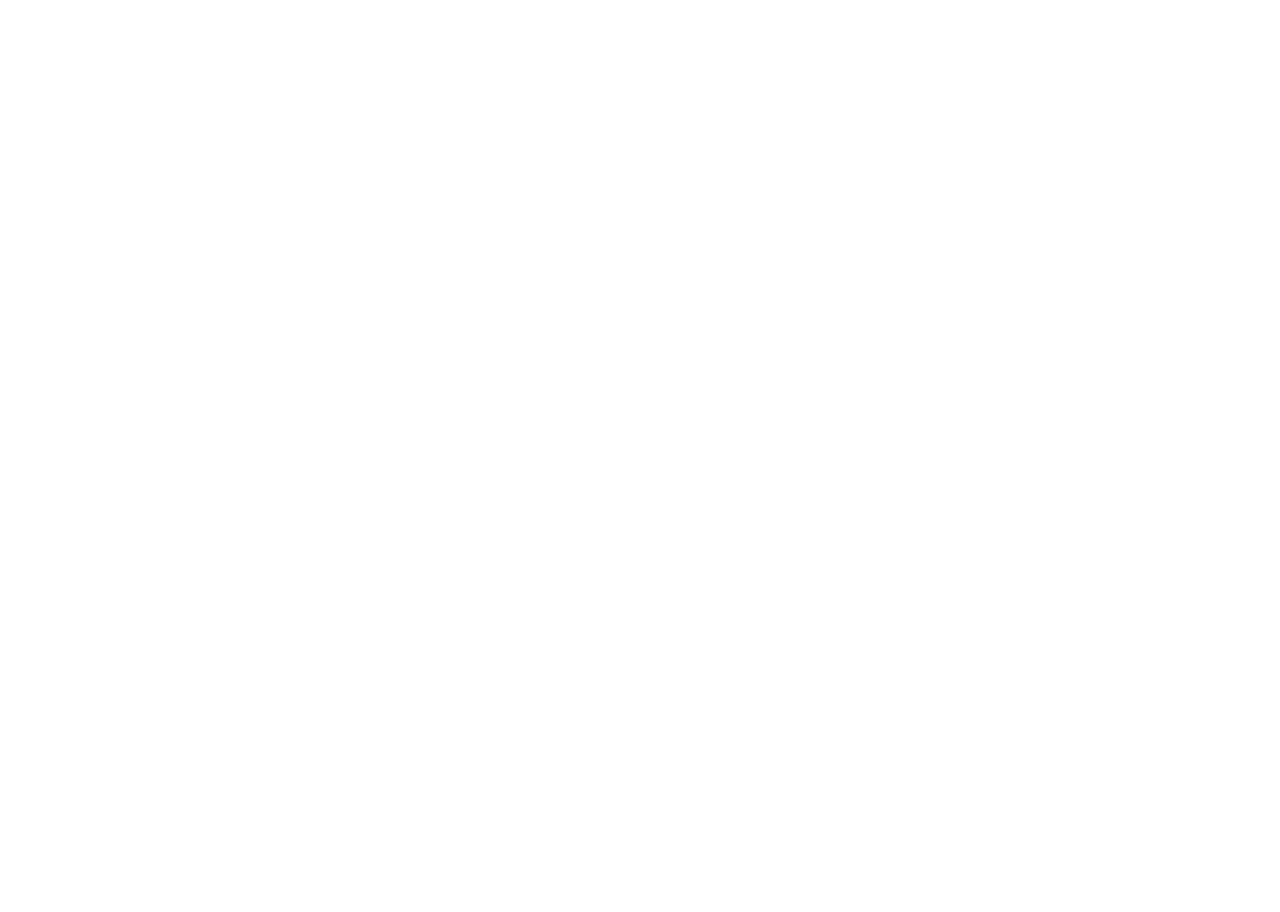
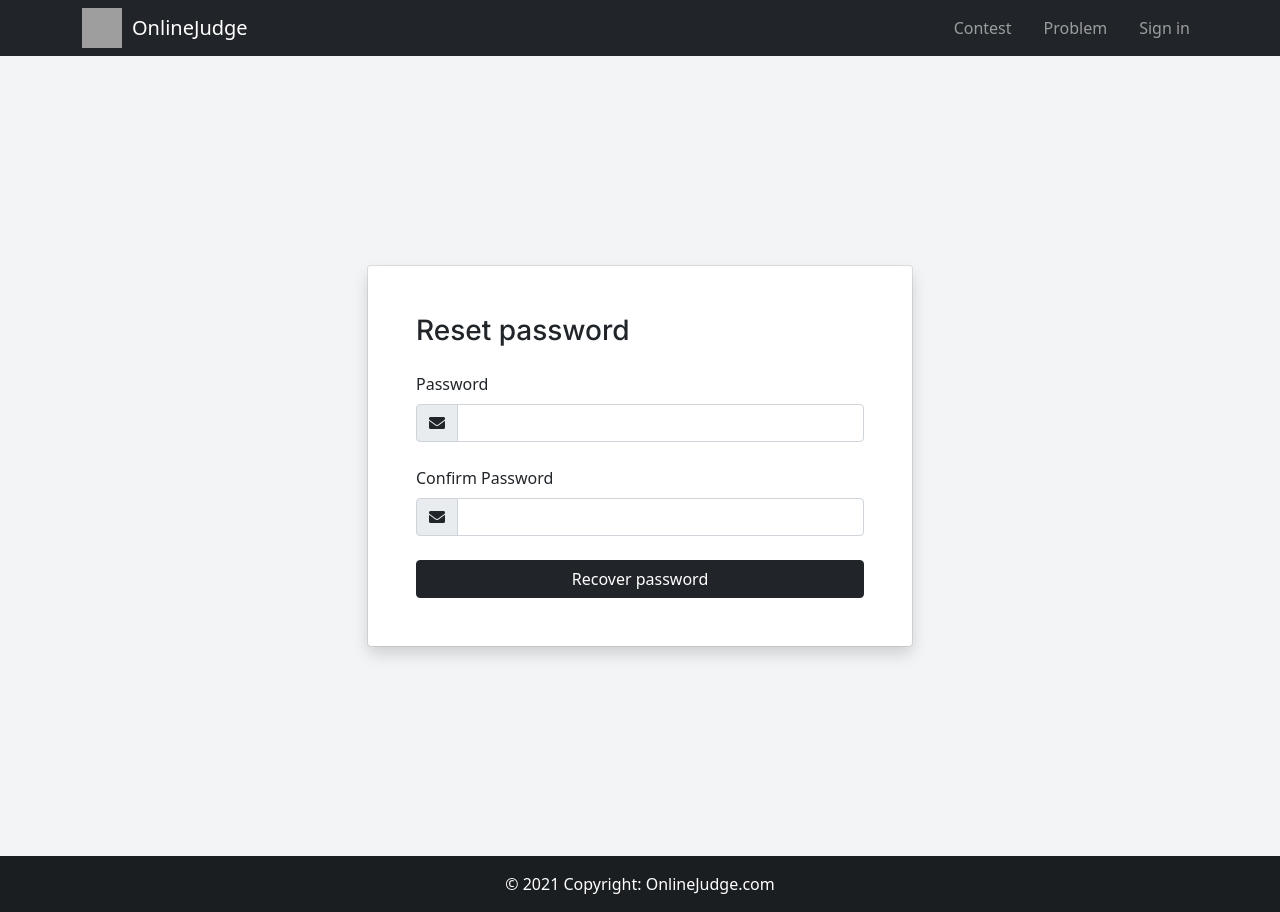
Before and after one commit to lcko1012/online-judge-frontend, a React (Create React App) app: page /reset_password/1 in a window 1280 px wide. Before the commit the page ends 800 px from the top, so only its background shows below. Built offline with nearby package versions, Linux system fonts and the light colour scheme; grey boxes are pictures that could not be loaded.

Commit message:
S2-Password-Reset

```diff
--- a/src/routes/index.js
+++ b/src/routes/index.js
@@ -13,6 +13,7 @@
 import AdminPostDetail from '../admin/body/post/AdminPostDetail'
 import AdminLayout from '../layouts/AdminLayout'
 import _403 from '../utils/page/_403'
+import ResetPassword from '../users/body/authentication/ResetPassword'
 
 
 const AppRoute = ({ component: Component, layout: Layout, ...rest }) => {
@@ -38,6 +39,7 @@
             <AppRoute exact path="/signin" component={isAuthenticated ? Home : SignIn} layout={UserLayout} />
             <AppRoute exact path="/profile" component={user ? Profile : SignIn} layout={UserLayout} />
             <AppRoute exact path="/forgot_password" component={ForgotPassword} layout={UserLayout} />
+            <AppRoute exact path="/reset_password/:accessToken" component={ResetPassword} layout={UserLayout} />
             <AppRoute exact path="/user/activate/:activationToken" component={SignUpActivation} layout={UserLayout} />
 
             <AppRoute exact path="/admin/home" component={rule ? _403 : AdminHome} layout={AdminLayout} />
--- a/src/users/body/authentication/ForgotPassword.js
+++ b/src/users/body/authentication/ForgotPassword.js
@@ -1,11 +1,74 @@
-import React from 'react'
+import axios from 'axios'
+import React, { useState } from 'react'
+import { Link } from 'react-router-dom'
+import { errorNotification, successNotification } from '../../../utils/notification/ToastNotification'
 
 function ForgotPassword() {
-    return (
-        <div>
-            Forgot password
-        </div>
-    )
+	const [dataForm, setDataForm] = useState({email: ""})
+	const {email} = dataForm
+
+	const submitForm = async (e) => {
+		e.preventDefault()
+		try {
+			const res = await axios.post("/api/auth/forgot", {
+				email
+			})
+			successNotification(res.data.message)
+		} catch (error) {
+			errorNotification(error.response.data.message)
+		}
+	}
+
+	const onChangeInput = e => {
+    const { name, value } = e.target
+    setDataForm({ ...dataForm, [name]: value })
+  }
+
+	return (
+		<section className="vh-100 bg-image gradient-custom-2 background__color">
+			<div className="mask d-flex align-items-center h-100">
+				<div className="container h-100">
+					<div className="row d-flex justify-content-center align-items-center h-100">
+						<div className="col-12 col-md-9 col-lg-7 col-xl-6">
+							<div className="card signin__form">
+								<div className="bg-white shadow border-0 rounded border-light p-4 p-lg-5 w-100  fmxw-500">
+									<div className="mb-2 mt-md-0">
+										<h1 className="mb-2 h3">Forgot your password?</h1>
+										<p>Just type in your email and we will send you a code to reset your password!</p>
+									</div>
+
+									<form onSubmit={submitForm}>
+										<div className="form-group mb-4">
+											<label>Your Email</label>
+											<div className="input-group">
+												<span className="input-group-text" id="basic-addon1">
+													<i className="fas fa-envelope"></i>
+													<svg className="icon icon-xs text-gray-600" viewBox="0 0 20 20"></svg>
+												</span>
+												<input
+													type="email"
+													className="form-control"
+													placeholder="naruto@gmail.com"
+													required
+													name="email"
+													value={email}
+													onChange={onChangeInput}
+												/>
+											</div>
+										</div>
+
+										<div className="d-grid">
+											<button type="submit" className="btn btn-dark">Recover password</button>
+										</div>
+									</form>
+								</div>
+							</div>
+						</div>
+					</div>
+				</div>
+			</div>
+		</section>
+	)
 }
 
 export default ForgotPassword
--- /dev/null
+++ b/src/users/body/authentication/ResetPassword.js
@@ -0,0 +1,108 @@
+import axios from 'axios'
+import React, { useState } from 'react'
+import { useParams } from 'react-router'
+import { errorNotification, successNotification } from '../../../utils/notification/ToastNotification'
+import { isEmpty, isLength, isMatch } from '../../../utils/validation/Validation'
+
+function ResetPassword() {
+  const { accessToken } = useParams()
+  const [dataForm, setDataForm] = useState(
+    {
+      password: "",
+      matchedPassword: ""
+    })
+
+  const { password, matchedPassword } = dataForm
+
+  const submitForm = async (e) => {
+    e.preventDefault()
+    if(isEmpty(password) || isEmpty(matchedPassword)) return errorNotification("Please fill in all fields")
+    if(!isMatch(password, matchedPassword)) return errorNotification("Passwords do not match")
+    if(isLength(password) || isLength(matchedPassword)) return errorNotification("Password is greater than 6 and less than 32 characters")
+
+    try {
+      const res = await axios.post("/api/auth/reset", {
+        password,
+        matchedPassword
+      },
+      {
+        headers: {
+          "Authorization": accessToken
+        }
+      })
+      successNotification(res.data.message)
+    } catch (error) {
+      errorNotification(error.response.data.message)
+    }
+  }
+
+  const onChangeInput = e => {
+    const { name, value } = e.target
+    setDataForm({ ...dataForm, [name]: value })
+  }
+
+
+  return (
+    <section className="vh-100 bg-image gradient-custom-2 background__color">
+      <div className="mask d-flex align-items-center h-100">
+        <div className="container h-100">
+          <div className="row d-flex justify-content-center align-items-center h-100">
+            <div className="col-12 col-md-9 col-lg-7 col-xl-6">
+              <div className="card signin__form">
+                <div className="bg-white shadow border-0 rounded border-light p-4 p-lg-5 w-100  fmxw-500">
+                  <div className="mb-4 mt-md-0">
+                    <h1 className="mb-2 h3">Reset password</h1>
+                  </div>
+
+                  <form onSubmit={submitForm}>
+                    <div className="form-group mb-4">
+                      <label>Password</label>
+                      <div className="input-group">
+                        <span className="input-group-text" id="basic-addon1">
+                          <i className="fas fa-envelope"></i>
+                          <svg className="icon icon-xs text-gray-600" viewBox="0 0 20 20"></svg>
+                        </span>
+                        <input
+                          type="password"
+                          className="form-control"
+                          required
+                          name="password"
+                          value={password}
+                          onChange={onChangeInput}
+                        />
+                      </div>
+                    </div>
+
+                    <div className="form-group mb-4">
+                      <label>Confirm Password</label>
+                      <div className="input-group">
+                        <span className="input-group-text" id="basic-addon1">
+                          <i className="fas fa-envelope"></i>
+                          <svg className="icon icon-xs text-gray-600" viewBox="0 0 20 20"></svg>
+                        </span>
+                        <input
+                          type="password"
+                          className="form-control"
+                          required
+                          name="matchedPassword"
+                          value={matchedPassword}
+                          onChange={onChangeInput}
+                        />
+                      </div>
+                    </div>
+
+                    <div className="d-grid">
+                      <button type="submit" className="btn btn-dark">Recover password</button>
+                    </div>
+                  </form>
+                </div>
+              </div>
+            </div>
+          </div>
+        </div>
+      </div>
+    </section>
+  )
+}
+
+export default ResetPassword
--- a/src/users/body/authentication/SignIn.js
+++ b/src/users/body/authentication/SignIn.js
@@ -69,7 +69,6 @@
                           type="text"
                           className="form-control"
                           placeholder="Username"
-                          autofocus
                           required
                           name="username"
                           value={username}
--- a/src/users/body/authentication/SignUp.js
+++ b/src/users/body/authentication/SignUp.js
@@ -88,7 +88,7 @@
                         <input
                           type="email"
                           className="form-control"
-                          placeholder="Username"
+                          placeholder="naruto@gmail.com"
                           required
                           name="email"
                           value={email}
```
